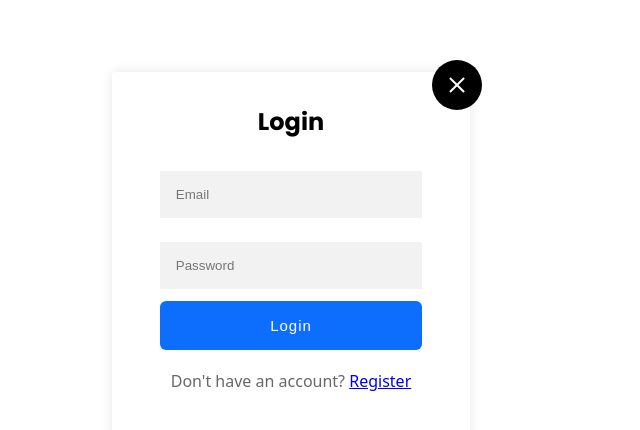
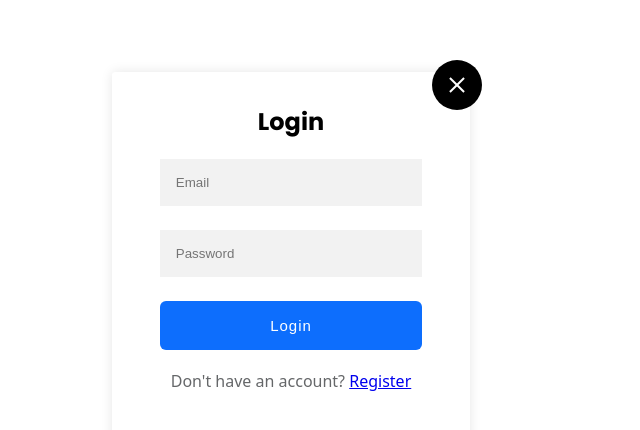
Before and after one commit to nguyenphuong29082004/HIT15_REACT_2025, a React (Vite) app in the folder week1/: page /login in a window 1280 px wide. Shown: the part 140-570 px from the top of the page, without its empty margins (349-989 px from the left). Built offline with nearby package versions, Linux system fonts and the light colour scheme.

Commit message:
giao dien login register

```diff
--- a/week1/src/components/Login/Login.jsx
+++ b/week1/src/components/Login/Login.jsx
@@ -22,15 +22,19 @@ function Login() {
           }}
         >
           <Form>
-            <Field name="email" placeholder="Email" className="input-field" />
-            <ErrorMessage name="email" component="div" className="error" />
+            <div className="input-field" >
+              <Field name="email" placeholder="Email" />
+              <ErrorMessage name="email" component="div" className="error" />
+            </div>
+            <div
+              className="input-field">
             <Field
               name="password"
               type="password"
               placeholder="Password"
-              className="input-field"
             />
             <ErrorMessage name="password" component="div" className="error" />
+            </div>
             <button type="submit">Login</button>
           </Form>
         </Formik>
--- a/week1/src/components/Login/Login.scss
+++ b/week1/src/components/Login/Login.scss
@@ -16,16 +16,24 @@
   flex-direction: column;
   align-items: center;
   gap: 20px;
-  Form{
+  Form {
+    width: 100%;
+    display: flex;
+      flex-direction: column;
+      align-items: center;
+      gap: 20px;
+  }
+  .input-field {
     width: 100%;
   }
-  .input-field {
+  input{
     border: none;
-    outline: none;
-    background-color: #f2f2f2;
-    padding: 16px;
-    width: 100%;
-    margin: 12px 0px;
+      outline: none;
+      background-color: #f2f2f2;
+      padding: 16px;
+      width: 100%;
+      margin-bottom: 4px;
+      box-sizing: border-box;
   }
   button {
     width: 100%;
@@ -42,7 +50,10 @@
   }
   .error {
     color: red;
-    font-size: 14px;
+    font-size: 13px;
+    min-height: 18px;
+    // margin-bottom: 12px;
+    display: block;
   }
 }
 
--- a/week1/src/components/Register2/Register2.jsx
+++ b/week1/src/components/Register2/Register2.jsx
@@ -23,7 +23,7 @@ function Register2() {
         >
           <Form>
             <div className="input-group">
-              <Field name="email" placeholder="Email" />
+              <Field name="email" placeholder="Email" className="input-group" />
               <ErrorMessage name="email" component="div" className="error" />
             </div>
 
--- a/week1/src/components/Register2/Register2.scss
+++ b/week1/src/components/Register2/Register2.scss
@@ -43,7 +43,7 @@
     color: red;
     font-size: 13px;
     min-height: 18px;
-    margin-bottom: 12px;
+    // margin-bottom: 12px;
     display: block;
   }
 
--- a/week1/src/components/Session/Session.jsx
+++ b/week1/src/components/Session/Session.jsx
@@ -8,7 +8,7 @@ function Session() {
   return (
     <div className='session'>
         <div className="session__item">
-            <div className="session__item__icon"><FaRegWindowMaximize/></div>
+            <div className="session__item__icon"><FaRegWindowMaximize className='icon2'/></div>
             <h1 className="session__item__title">Fully Responsive</h1>
             <div className="session__item__des">This theme will look great on any device, no matter the size!</div>
         </div>
```
